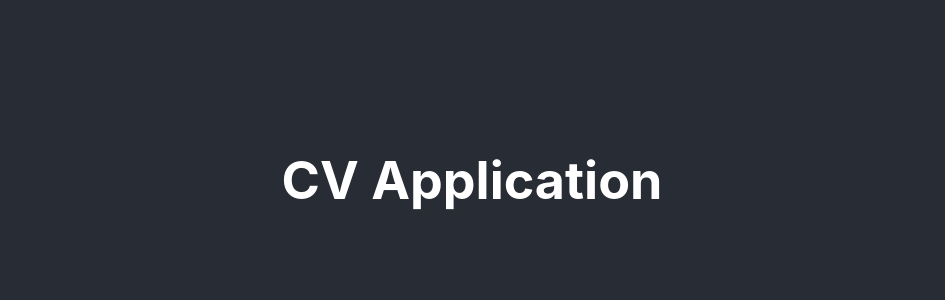
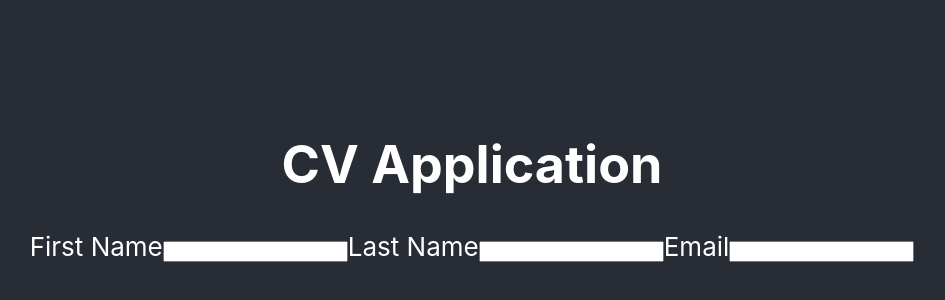
Before and after one commit to tbruner/cv-application, a JavaScript app: page / in a window 1280 px wide. Shown: the part 220-520 px from the top of the page, without its empty margins (168-1113 px from the left). Built offline with nearby package versions, Linux system fonts and the light colour scheme; the HTML template or start-up script is replaced by a standard one.

Commit message:
Add general info form section

```diff
--- a/src/App.js
+++ b/src/App.js
@@ -1,10 +1,12 @@
 import './App.css';
+import GeneralInfoSection from './GenInfoSection.js';
 
 function App() {
   return (
     <div className="App">
       <header className="App-header">
       <h1>CV Application</h1>
+      <GeneralInfoSection />
       </header>
     </div>
   );
--- /dev/null
+++ b/src/GenInfoSection.js
@@ -0,0 +1,18 @@
+function GeneralInfoSection() {
+  return (
+    <>
+      <form>
+        <label for='first-name'>First Name</label>
+        <input type='text' id='first-name' required />
+
+        <label for='last-name'>Last Name</label>
+        <input type='text' id='last-name' required />
+
+        <label for='email'>Email</label>
+        <input type='email' id='email' required />
+      </form>
+    </>
+  );
+}
+
+export default GeneralInfoSection;
```
